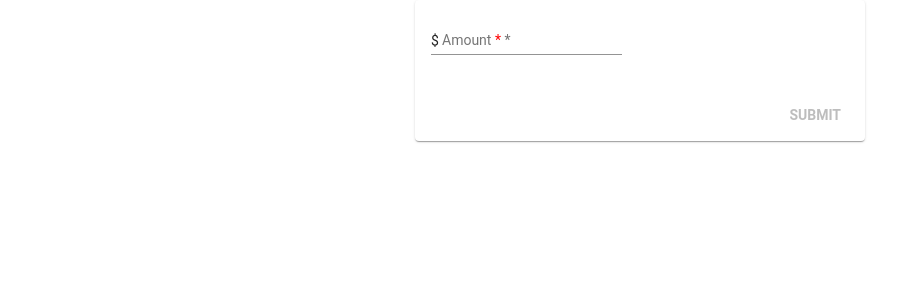
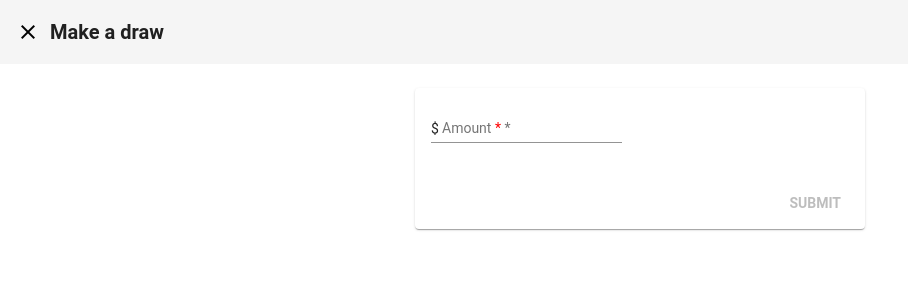
Before and after one commit to ihorbond/credit-profile-dashboard, an Angular app in the folder CreditPortal/ClientApp/: page /withdraw in a window 1280 px wide. Shown: the top 300 px of the page, without its empty margins (0-908 px from the left). Built offline with nearby package versions, Linux system fonts and the light colour scheme.

Commit message:
add withdraw toolbar and modified navigation links

```diff
--- a/CreditPortal/ClientApp/src/app/components/withdraw/withdraw.component.html
+++ b/CreditPortal/ClientApp/src/app/components/withdraw/withdraw.component.html
@@ -1,3 +1,14 @@
+<div id="navBar">
+  <nav>
+    <mat-toolbar>
+      <a [routerLink]="['/home']">
+        <mat-icon aria-hidden="false">clear</mat-icon>
+      </a>
+      <span>Make a draw</span>
+    </mat-toolbar>
+  </nav>
+</div>
+<br />
 <div id="withdrawOverview">
   <mat-card>
     <mat-card-content>
--- a/CreditPortal/ClientApp/src/app/components/withdraw/withdraw.component.scss
+++ b/CreditPortal/ClientApp/src/app/components/withdraw/withdraw.component.scss
@@ -14,3 +14,14 @@ $green: #4CAF50;
     font-weight: bold;
   }
 }
+
+#navBar {
+  a {
+    color: black;
+    margin-top: 8px;
+  }
+  span {
+    margin-left: 10px;
+    font-weight: 600;
+  }
+}
--- a/CreditPortal/ClientApp/src/app/home/home.component.html
+++ b/CreditPortal/ClientApp/src/app/home/home.component.html
@@ -1,6 +1,10 @@
-<mat-toolbar color="primary">
-  <span>Home</span>
-</mat-toolbar>
+<nav>
+  <mat-toolbar color="primary">
+    <span>Home</span>
+  </mat-toolbar>
+</nav>
+
+<br />
 <div id="accountOverview">
   <mat-card>
     <mat-card-content>
@@ -27,5 +31,3 @@
     </mat-card-actions>
   </mat-card>
 </div>
-
-<p>{{creditProfile | json}}</p>
--- a/CreditPortal/ClientApp/src/index.html
+++ b/CreditPortal/ClientApp/src/index.html
@@ -6,6 +6,7 @@
   <base href="/">
   <meta name="viewport" content="width=device-width, initial-scale=1">
   <link rel="icon" type="image/x-icon" href="favicon.ico">
+  <link href="https://fonts.googleapis.com/icon?family=Material+Icons" rel="stylesheet">
 </head>
 <body>
   <app-root></app-root>
```
Also changed, not shown: CreditPortal/ClientApp/src/app/app.module.ts (+6 -2 lines).
